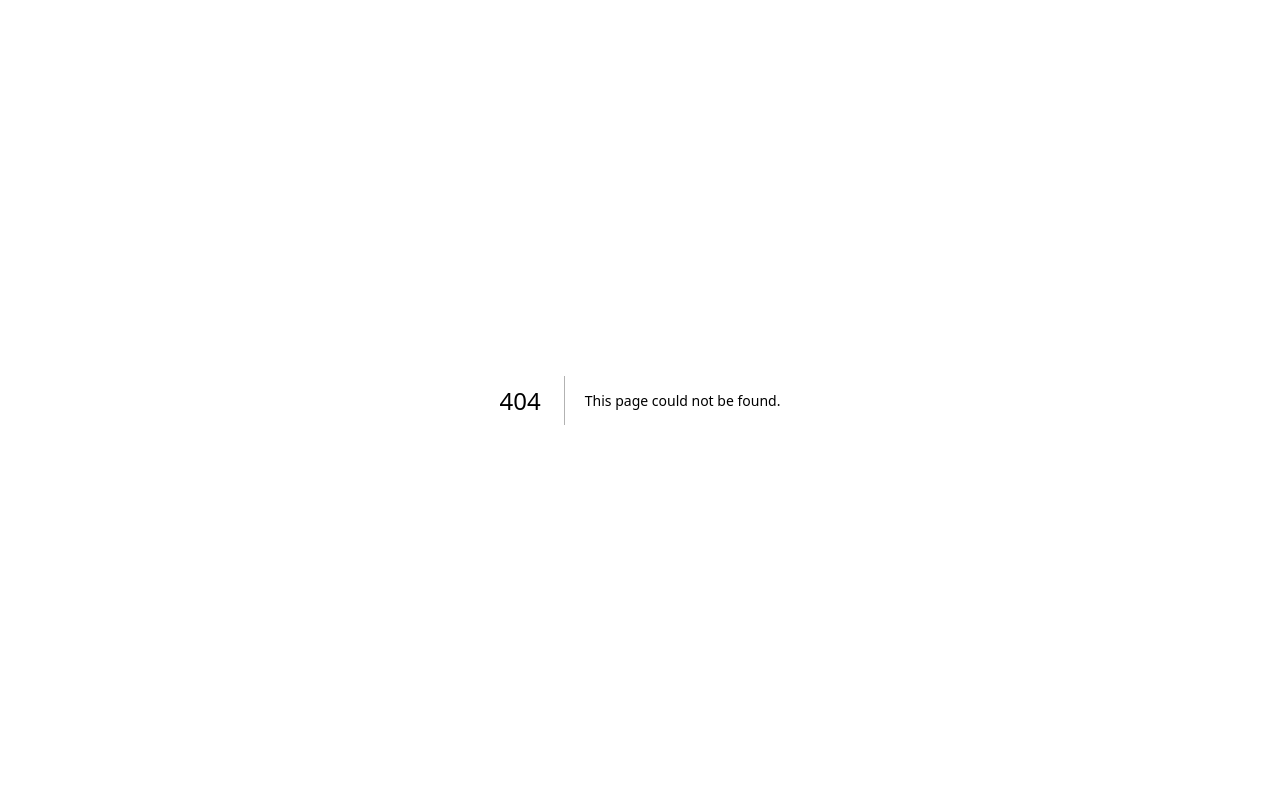
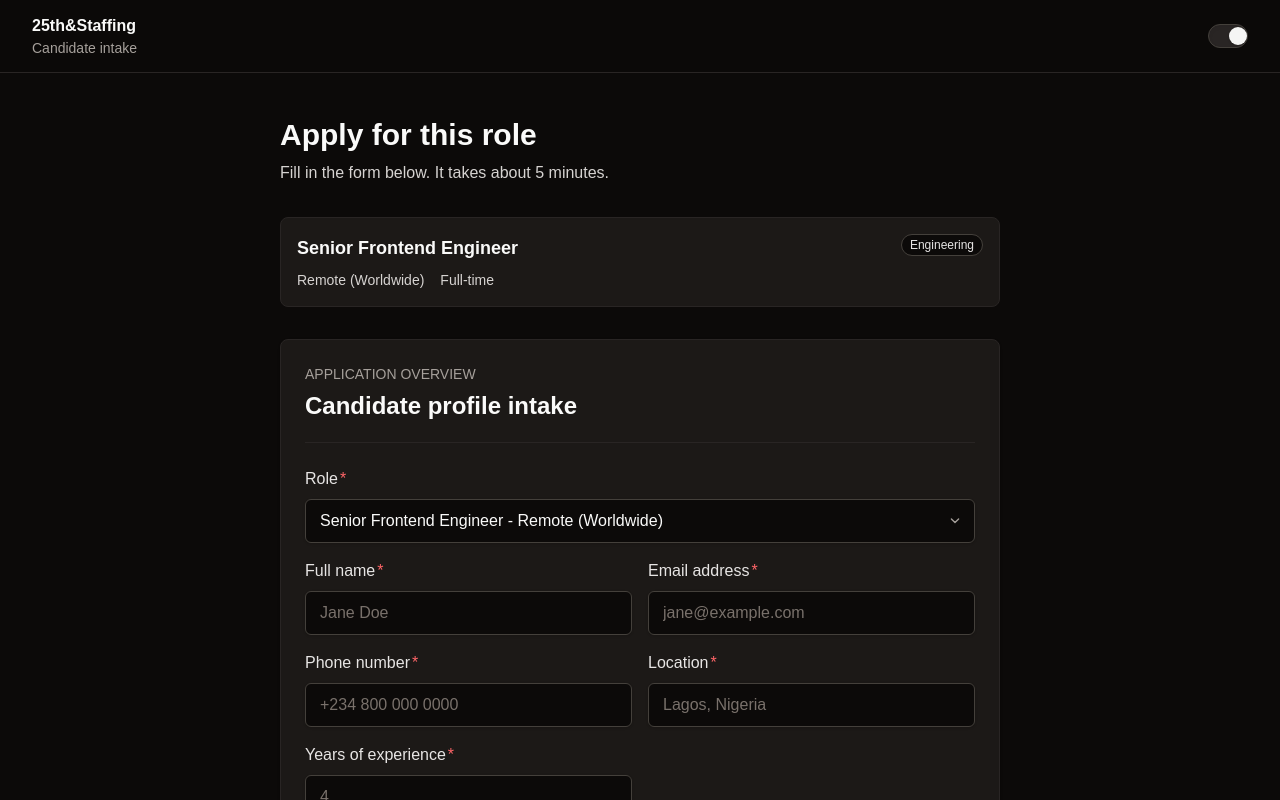
Before and after one commit to Tnath1/c_app_ui, a Next.js app: page /roles/role_01JDK8M9V6Y2QF3R7H1C5T0A4B/apply in a window 1280 px wide. Before the commit this address had no page. Shown: the top 800 px of the page. Built offline with nearby package versions, Linux system fonts and the light colour scheme.

Commit message:
Add dedicated role application pages

```diff
--- a/src/app/page.tsx
+++ b/src/app/page.tsx
@@ -1,37 +1,12 @@
 import { Suspense } from "react";
 import { ApplicationWorkspace } from "@/components/application/ApplicationWorkspace";
+import { AppHeader } from "@/components/layout/AppHeader";
 import { LoadingState } from "@/components/states";
-import { ThemeToggle } from "@/components/theme/ThemeToggle";
 
 export default function Home() {
   return (
     <main className="min-h-screen bg-stone-50 dark:bg-stone-950" id="top">
-      <header className="sticky top-0 z-30 border-b border-stone-200 bg-white/95 backdrop-blur dark:border-stone-800 dark:bg-stone-950/95">
-        <div className="flex w-full items-center justify-between px-5 py-3.5 sm:px-6 lg:px-8">
-          <a
-            href="#main-content"
-            className="sr-only hover:bg-stone-800 focus:not-sr-only focus:absolute focus:left-5 focus:top-4 focus:rounded-md focus:bg-stone-950 focus:px-3 focus:py-2 focus:text-sm focus:text-white dark:focus:bg-stone-100 dark:focus:text-stone-950"
-          >
-            Skip to application
-          </a>
-          <a
-            aria-label="Scroll to top"
-            className="rounded-md outline-none transition-opacity hover:opacity-80 focus-visible:ring-2 focus-visible:ring-stone-900 focus-visible:ring-offset-2 focus-visible:ring-offset-white dark:focus-visible:ring-stone-100 dark:focus-visible:ring-offset-stone-950"
-            href="#top"
-            id="site-brand"
-          >
-            <p className="text-base font-semibold tracking-normal text-stone-950 dark:text-stone-50">
-              25th&amp;Staffing
-            </p>
-            <p className="text-sm text-stone-500 dark:text-stone-400">
-              Candidate intake
-            </p>
-          </a>
-          <div className="flex items-center">
-            <ThemeToggle />
-          </div>
-        </div>
-      </header>
+      <AppHeader />
 
       <section
         id="main-content"
--- /dev/null
+++ b/src/app/roles/[roleId]/apply/page.tsx
@@ -0,0 +1,63 @@
+import { notFound } from "next/navigation";
+import { ApplicationForm } from "@/components/application/ApplicationForm";
+import { AppHeader } from "@/components/layout/AppHeader";
+import { SelectedRoleSummary } from "@/components/roles/SelectedRoleSummary";
+import { mockRoles } from "@/lib/mock-data/roles";
+
+type ApplyPageProps = {
+  params: Promise<{
+    roleId: string;
+  }>;
+};
+
+export default async function ApplyPage({ params }: ApplyPageProps) {
+  const { roleId } = await params;
+  const selectedRole = mockRoles.find((role) => role.id === roleId);
+
+  if (!selectedRole) {
+    notFound();
+  }
+
+  return (
+    <main className="min-h-screen bg-stone-50 dark:bg-stone-950" id="top">
+      <AppHeader />
+
+      <section
+        className="mx-auto grid w-full max-w-3xl gap-8 px-5 py-9 sm:px-6 lg:py-11"
+        id="main-content"
+      >
+        <div>
+          <h1 className="text-3xl font-semibold tracking-normal text-stone-950 dark:text-stone-50">
+            Apply for this role
+          </h1>
+          <p className="mt-2 text-base text-stone-600 dark:text-stone-300">
+            Fill in the form below. It takes about 5 minutes.
+          </p>
+        </div>
+
+        <SelectedRoleSummary role={selectedRole} />
+
+        <section
+          aria-labelledby="application-form-title"
+          className="rounded-lg border border-stone-200 bg-white p-6 shadow-sm dark:border-stone-800 dark:bg-stone-900"
+        >
+          <div className="border-b border-stone-200 pb-5 dark:border-stone-800">
+            <p className="text-sm font-medium uppercase tracking-normal text-stone-500 dark:text-stone-400">
+              Application overview
+            </p>
+            <h2
+              className="mt-1.5 text-2xl font-semibold tracking-normal text-stone-950 dark:text-stone-50"
+              id="application-form-title"
+            >
+              Candidate profile intake
+            </h2>
+          </div>
+
+          <div className="pt-6">
+            <ApplicationForm roles={mockRoles} selectedRoleId={selectedRole.id} />
+          </div>
+        </section>
+      </section>
+    </main>
+  );
+}
--- a/src/components/application/ApplicationWorkspace.tsx
+++ b/src/components/application/ApplicationWorkspace.tsx
@@ -2,13 +2,11 @@
 
 import { useQuery } from "@tanstack/react-query";
 import { useSearchParams } from "next/navigation";
-import { useRef, useState } from "react";
 import { getRoles } from "@/lib/api";
 import type { RoleState } from "@/lib/api/roles";
 import { EmptyState, ErrorState, LoadingState } from "@/components/states";
 import { Button, LiveRegion } from "@/components/ui";
 import { RoleList } from "@/components/roles/RoleList";
-import { ApplicationForm } from "./ApplicationForm";
 
 function getErrorMessage(error: unknown) {
   if (error instanceof Error) {
@@ -22,22 +20,7 @@ function getRoleState(value: string | null): RoleState | undefined {
   return value === "empty" || value === "error" ? value : undefined;
 }
 
-function scrollToElement(element: HTMLElement | null) {
-  window.requestAnimationFrame(() => {
-    const prefersReducedMotion = window.matchMedia(
-      "(prefers-reduced-motion: reduce)",
-    ).matches;
-
-    element?.scrollIntoView({
-      behavior: prefersReducedMotion ? "auto" : "smooth",
-      block: "start",
-    });
-  });
-}
-
 export function ApplicationWorkspace() {
-  const [selectedRoleId, setSelectedRoleId] = useState<string | undefined>();
-  const formSectionRef = useRef<HTMLElement>(null);
   const searchParams = useSearchParams();
   const rolesState = getRoleState(searchParams.get("rolesState"));
 
@@ -54,13 +37,6 @@ export function ApplicationWorkspace() {
         ? "No open roles available."
         : `${rolesQuery.data.length} open roles loaded.`
       : undefined;
-
-  function handleApply(roleId: string) {
-    setSelectedRoleId(roleId);
-    window.requestAnimationFrame(() => {
-      scrollToElement(formSectionRef.current);
-    });
-  }
 
   return (
     <div className="grid gap-8">
@@ -106,34 +82,7 @@ export function ApplicationWorkspace() {
       ) : null}
 
       {rolesQuery.data && !isRolesEmpty ? (
-        <RoleList onApply={handleApply} roles={rolesQuery.data} />
-      ) : null}
-
-      {selectedRoleId && rolesQuery.data ? (
-        <section
-          aria-labelledby="application-form-title"
-          className="scroll-mt-24 rounded-lg border border-stone-200 bg-white p-6 shadow-sm dark:border-stone-800 dark:bg-stone-900"
-          ref={formSectionRef}
-        >
-          <div className="border-b border-stone-200 pb-5 dark:border-stone-800">
-            <p className="text-sm font-medium uppercase tracking-normal text-stone-500 dark:text-stone-400">
-              Application overview
-            </p>
-            <h2
-              className="mt-1.5 text-2xl font-semibold tracking-normal text-stone-950 dark:text-stone-50"
-              id="application-form-title"
-            >
-              Candidate profile intake
-            </h2>
-          </div>
-
-          <div className="pt-6">
-            <ApplicationForm
-              roles={rolesQuery.data}
-              selectedRoleId={selectedRoleId}
-            />
-          </div>
-        </section>
+        <RoleList roles={rolesQuery.data} />
       ) : null}
     </div>
   );
--- /dev/null
+++ b/src/components/layout/AppHeader.tsx
@@ -0,0 +1,33 @@
+import Link from "next/link";
+import { ThemeToggle } from "@/components/theme/ThemeToggle";
+
+export function AppHeader() {
+  return (
+    <header className="sticky top-0 z-30 border-b border-stone-200 bg-white/95 backdrop-blur dark:border-stone-800 dark:bg-stone-950/95">
+      <div className="flex w-full items-center justify-between px-5 py-3.5 sm:px-6 lg:px-8">
+        <a
+          href="#main-content"
+          className="sr-only hover:bg-stone-800 focus:not-sr-only focus:absolute focus:left-5 focus:top-4 focus:rounded-md focus:bg-stone-950 focus:px-3 focus:py-2 focus:text-sm focus:text-white dark:focus:bg-stone-100 dark:focus:text-stone-950"
+        >
+          Skip to application
+        </a>
+        <Link
+          aria-label="Scroll to top"
+          className="rounded-md outline-none transition-opacity hover:opacity-80 focus-visible:ring-2 focus-visible:ring-stone-900 focus-visible:ring-offset-2 focus-visible:ring-offset-white dark:focus-visible:ring-stone-100 dark:focus-visible:ring-offset-stone-950"
+          href="/"
+          id="site-brand"
+        >
+          <p className="text-base font-semibold tracking-normal text-stone-950 dark:text-stone-50">
+            25th&amp;Staffing
+          </p>
+          <p className="text-sm text-stone-500 dark:text-stone-400">
+            Candidate intake
+          </p>
+        </Link>
+        <div className="flex items-center">
+          <ThemeToggle />
+        </div>
+      </div>
+    </header>
+  );
+}
--- a/src/components/roles/RoleCard.tsx
+++ b/src/components/roles/RoleCard.tsx
@@ -1,12 +1,11 @@
+import Link from "next/link";
 import type { Role } from "@/types/role";
-import { Button } from "@/components/ui";
 
 type RoleCardProps = {
-  onApply: (roleId: string) => void;
   role: Role;
 };
 
-export function RoleCard({ onApply, role }: RoleCardProps) {
+export function RoleCard({ role }: RoleCardProps) {
   const applicantLabel =
     role.applicantCount === 1 ? "1 applicant" : `${role.applicantCount} applicants`;
 
@@ -38,9 +37,12 @@ export function RoleCard({ onApply, role }: RoleCardProps) {
       </p>
 
       <div className="mt-5">
-        <Button onClick={() => onApply(role.id)} type="button">
+        <Link
+          className="inline-flex h-10 items-center justify-center rounded-md border border-transparent bg-stone-950 px-4 text-sm font-medium text-white shadow-sm outline-none transition-colors hover:bg-stone-800 focus-visible:ring-2 focus-visible:ring-stone-900 focus-visible:ring-offset-2 focus-visible:ring-offset-white dark:bg-stone-100 dark:text-stone-950 dark:hover:bg-white dark:focus-visible:ring-stone-100 dark:focus-visible:ring-offset-stone-950"
+          href={`/roles/${role.id}/apply`}
+        >
           Apply Now
-        </Button>
+        </Link>
       </div>
     </article>
   );
--- a/src/components/roles/RoleList.tsx
+++ b/src/components/roles/RoleList.tsx
@@ -2,11 +2,10 @@ import type { Role } from "@/types/role";
 import { RoleCard } from "./RoleCard";
 
 type RoleListProps = {
-  onApply: (roleId: string) => void;
   roles: Role[];
 };
 
-export function RoleList({ onApply, roles }: RoleListProps) {
+export function RoleList({ roles }: RoleListProps) {
   return (
     <section aria-labelledby="open-roles-title">
       <div className="mb-4">
@@ -23,7 +22,7 @@ export function RoleList({ onApply, roles }: RoleListProps) {
 
       <div className="grid gap-4">
         {roles.map((role) => (
-          <RoleCard key={role.id} onApply={onApply} role={role} />
+          <RoleCard key={role.id} role={role} />
         ))}
       </div>
     </section>
--- /dev/null
+++ b/src/components/roles/SelectedRoleSummary.tsx
@@ -0,0 +1,26 @@
+import type { Role } from "@/types/role";
+
+type SelectedRoleSummaryProps = {
+  role: Role;
+};
+
+export function SelectedRoleSummary({ role }: SelectedRoleSummaryProps) {
+  return (
+    <section className="rounded-lg border border-stone-200 bg-stone-100 p-4 dark:border-stone-800 dark:bg-stone-900">
+      <div className="flex flex-col gap-3 sm:flex-row sm:items-start sm:justify-between">
+        <div>
+          <h2 className="text-lg font-semibold text-stone-950 dark:text-stone-50">
+            {role.title}
+          </h2>
+          <div className="mt-2 flex flex-wrap gap-x-4 gap-y-1.5 text-sm text-stone-600 dark:text-stone-300">
+            <span>{role.location}</span>
+            <span>{role.employmentType}</span>
+          </div>
+        </div>
+        <span className="w-fit rounded-full border border-stone-200 bg-white px-2 py-0.5 text-xs font-medium text-stone-700 dark:border-stone-700 dark:bg-stone-950 dark:text-stone-200">
+          {role.department}
+        </span>
+      </div>
+    </section>
+  );
+}
--- a/src/lib/mock-data/roles.ts
+++ b/src/lib/mock-data/roles.ts
@@ -7,7 +7,7 @@ export const mockRoles: Role[] = [
       "Build polished, responsive interfaces for recruiting workflows, working closely with product and backend teams to ship high-quality candidate experiences.",
     department: "Engineering",
     employmentType: "Full-time",
-    id: "frontend-engineer",
+    id: "role_01JDK8M9V6Y2QF3R7H1C5T0A4B",
     location: "Remote (Worldwide)",
     salaryRange: "$120,000 - $160,000",
     title: "Senior Frontend Engineer",
@@ -19,9 +19,9 @@ export const mockRoles: Role[] = [
       "Design clean product flows for candidate and recruiter experiences, turning research and product requirements into precise interface systems.",
     department: "Design",
     employmentType: "Contract",
-    id: "product-designer",
+    id: "role_01JDK8N3K9Q1V7S5M2R6X8P0CZ",
     location: "Lagos, Nigeria",
-    salaryRange: "$60,000 - $90,000",
+    salaryRange: "NGN 45,000,000 - NGN 70,000,000",
     title: "Product Designer",
     workplace: "Hybrid",
   },
@@ -31,9 +31,9 @@ export const mockRoles: Role[] = [
       "Coordinate recruiting operations, candidate communication, and workflow quality across retained search engagements for global hiring teams.",
     department: "Talent Operations",
     employmentType: "Full-time",
-    id: "talent-operations-coordinator",
+    id: "role_01JDK8P2W4M6B9K3T8Y5N1Q7RE",
     location: "Lagos, Nigeria",
-    salaryRange: "$45,000 - $70,000",
+    salaryRange: "NGN 28,000,000 - NGN 45,000,000",
     title: "Talent Operations Coordinator",
     workplace: "On-site",
   },
```
